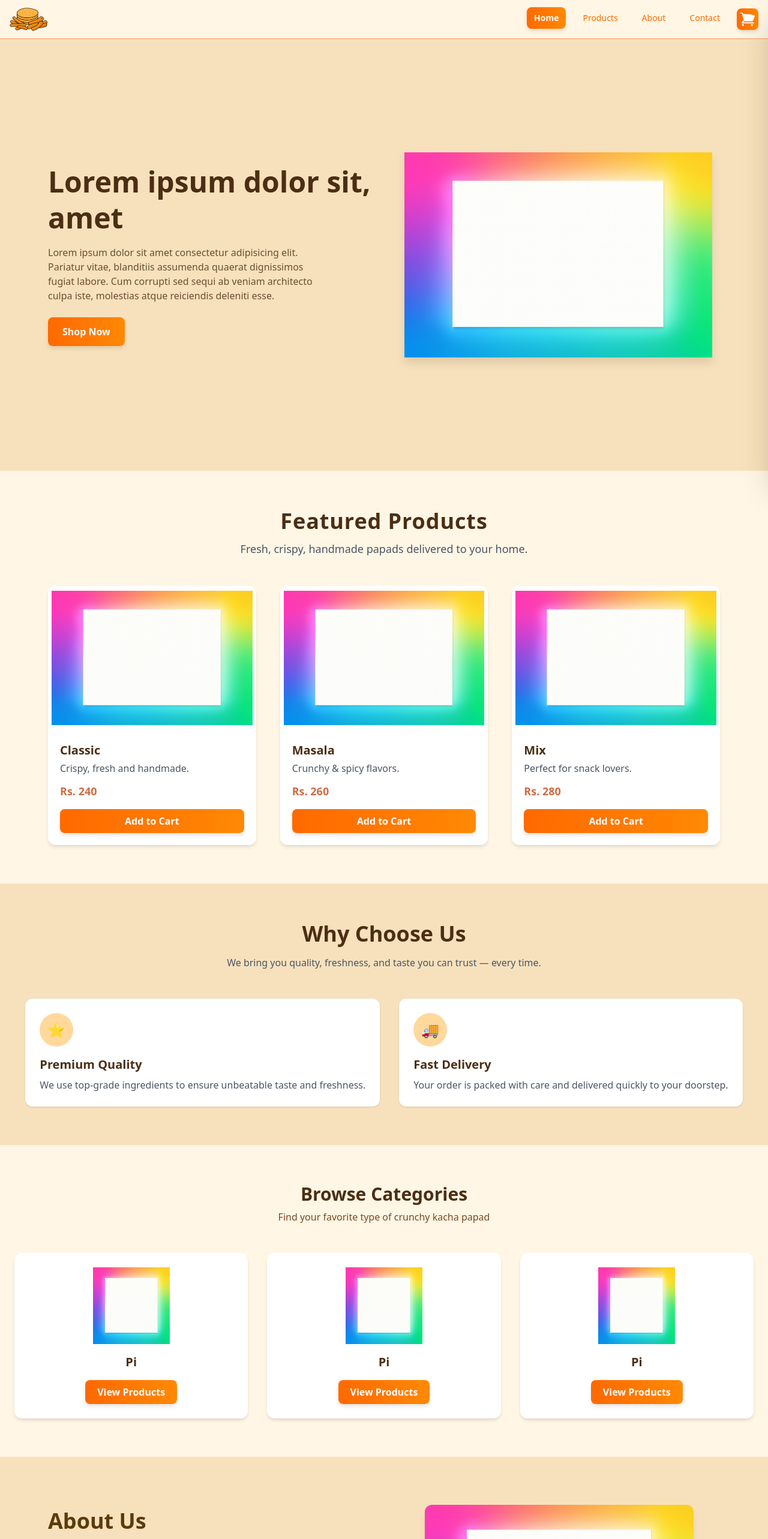
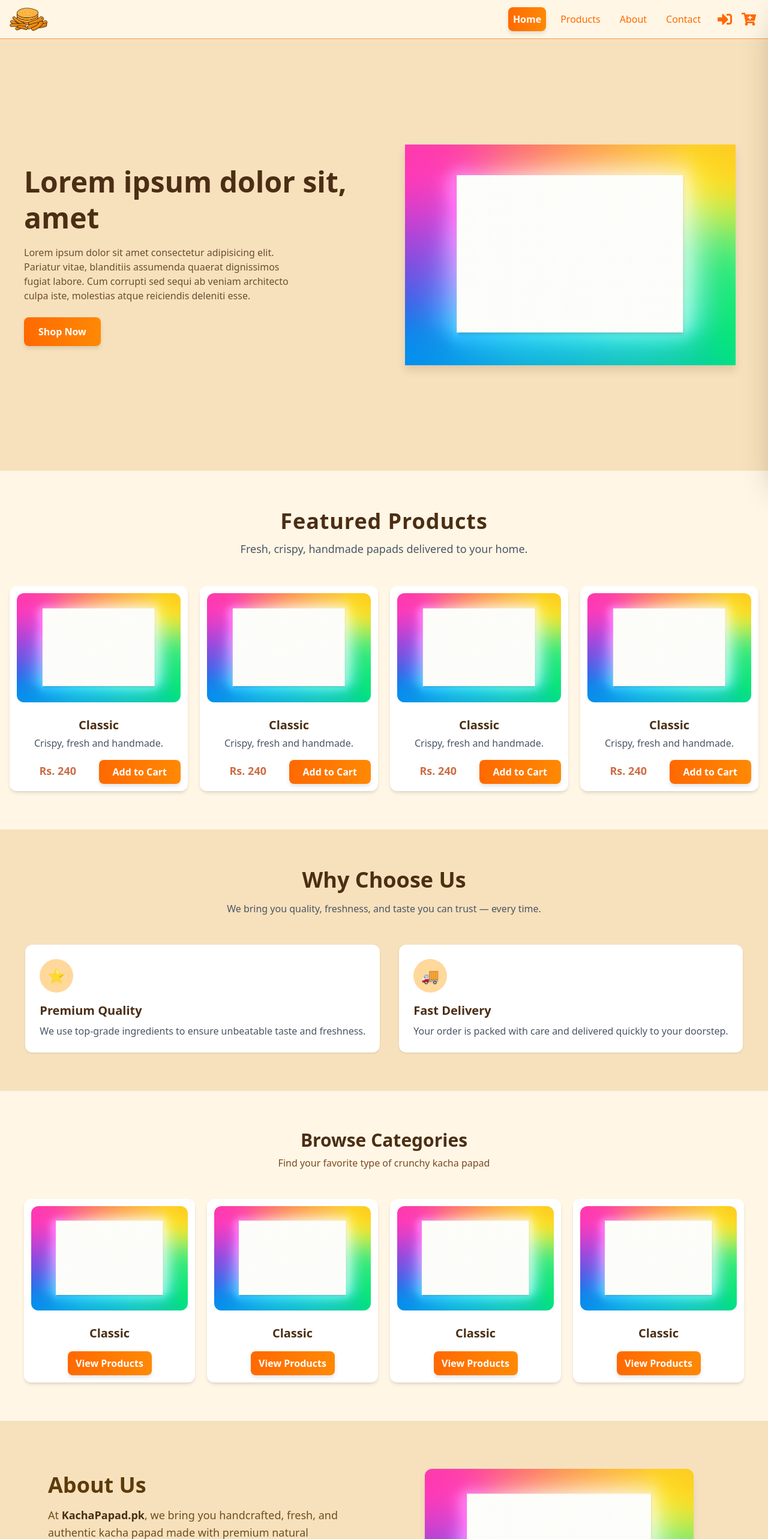
Before and after one commit to Muhammad-Hammad-Habib/e-commerce-frondend, a React (Vite) app: page / in a window 1280 px wide. Shown: the top 2566 px of the page at 60% size. Built offline with nearby package versions, Linux system fonts and the light colour scheme.

Commit message:
Padding margin updates made more mobile responsive

```diff
--- a/src/component/AboutUs.jsx
+++ b/src/component/AboutUs.jsx
@@ -3,7 +3,7 @@ import demo from "../asset/heroSectionBowl.png";
 
 const AboutUs = () => {
   return (
-    <section className="w-full second-main-bg py-20 px-6 lg:px-20">
+    <section className="w-full second-main-bg p-4 sm:py-20 sm:px-6 lg:px-20">
       <div className="max-w-6xl mx-auto grid grid-cols-1 md:grid-cols-2 gap-12 items-center">
         {/* --- Left Content --- */}
         <div>
@@ -11,7 +11,7 @@ const AboutUs = () => {
             About Us
           </h2>
 
-          <p className="text-[#6f4e20] leading-relaxed text-lg mb-6">
+          <p className="text-[#6f4e20] leading-relaxed text-lg mb-3 sm:mb-6">
             At <span className="font-bold main-text-color">KachaPapad.pk</span>,
             we bring you handcrafted, fresh, and authentic kacha papad made with
             premium natural ingredients. Our recipes stay true to traditional
--- a/src/component/BrowseCategories.jsx
+++ b/src/component/BrowseCategories.jsx
@@ -4,53 +4,50 @@ import demo from "../asset/heroSectionBowl.png";
 const BrowseCategories = () => {
   return (
     <section className="py-16">
-      <div className="max-w-7xl mx-auto px-6">
+      <div className="max-w-7xl mx-auto px-1 sm:px-6">
         {/* Section Heading */}
         <h2 className="text-3xl font-extrabold text-center main-text-color mb-2">
           Browse Categories
         </h2>
-        <p className="text-center text-[#7A4A21] mb-12">
+        <p className="text-center text-[#7A4A21] mb-7 sm:mb-12">
           Find your favorite type of crunchy kacha papad
         </p>
 
         {/* Category Grid */}
-        <div className="grid grid-cols-1 sm:grid-cols-2 lg:grid-cols-3 gap-8">
+        <div className="px-1 gap-2 mx-auto grid grid-cols-2 sm:px-4 sm:grid-cols-2 sm:gap-5 md:grid-cols-3 lg:grid-cols-4 text-center">
           {/* Category Card */}
-          <div className="bg-white rounded-xl shadow-md hover:shadow-lg duration-300 p-6 text-center">
-            <img
-              src={demo}
-              alt="Pipe Papad"
-              className="w-32 h-32 mx-auto mb-4"
-            />
+
+          {[1, 2, 3, 4].map((value) => {
+            return (
+              <div
+                key={value}
+                className="bg-white rounded-xl shadow-md overflow-hidden hover:shadow-lg transition-all"
+              >
+                <img
+                  src={demo}
+                  alt="Papad"
+                  className="w-full rounded-2xl sm:rounded-3xl object-contain p-1.5 sm:p-3"
+                />
+                <div className="p-1.5 sm:p-3">
+                  <h3 className="text-xl font-semibold main-text-color">
+                    Classic
+                  </h3>
+
+                  <button className="mt-1 sm:mt-4 w-full m-auto sm:w-35 flex items-center justify-center py-2 custom-button">
+                    <span>View Products</span>
+                  </button>
+                </div>
+              </div>
+            );
+          })}
+
+          {/* <div className="bg-white rounded-xl shadow-md hover:shadow-lg duration-300 p-6 text-center">
+            <img src={demo} alt="Pipe Papad" className="  mx-auto mb-4" />
             <h3 className="text-xl font-semibold main-text-color">Pi</h3>
             <button className="mt-4 px-5 py-2 custom-button font-medium">
               View Products
             </button>
-          </div>
-
-          <div className="bg-white rounded-xl shadow-md hover:shadow-lg duration-300 p-6 text-center">
-            <img
-              src={demo}
-              alt="Pipe Papad"
-              className="w-32 h-32 mx-auto mb-4"
-            />
-            <h3 className="text-xl font-semibold main-text-color">Pi</h3>
-            <button className="mt-4 px-5 py-2 custom-button font-medium">
-              View Products
-            </button>
-          </div>
-
-          <div className="bg-white rounded-xl shadow-md hover:shadow-lg duration-300 p-6 text-center">
-            <img
-              src={demo}
-              alt="Pipe Papad"
-              className="w-32 h-32 mx-auto mb-4"
-            />
-            <h3 className="text-xl font-semibold main-text-color">Pi</h3>
-            <button className="mt-4 px-5 py-2 custom-button font-medium">
-              View Products
-            </button>
-          </div>
+          </div> */}
 
           {/* Category Card */}
           {/* <div className="card-bg rounded-xl shadow-md hover:shadow-lg duration-300 p-6 text-center">
--- a/src/component/FeaturedProducts.jsx
+++ b/src/component/FeaturedProducts.jsx
@@ -13,60 +13,40 @@ const FeaturedProducts = () => {
       </div>
 
       {/* Products Grid */}
-      <div className="max-w-6xl mx-auto grid grid-cols-1 sm:grid-cols-2 lg:grid-cols-3 gap-10 px-4">
+      {/* <div className="px-4 mx-auto grid grid-cols-2 sm:grid-cols-2 md:grid-cols-3 lg:grid-cols-4 gap-2 text-center"> */}
+      <div className="gap-2 px-1.5 mx-auto grid grid-cols-2 sm:px-4 sm:grid-cols-2 sm:gap-5 md:grid-cols-3 lg:grid-cols-4 text-center">
         {/* Card 1 */}
-        <div className="bg-white rounded-xl shadow-md overflow-hidden hover:shadow-lg transition-all">
+        {[1, 2, 3, 4].map((value) => {
+          return (
+            <div
+              key={value}
+              className="bg-white rounded-xl shadow-md overflow-hidden hover:shadow-lg transition-all"
+            >
               <img
                 src={demo}
                 alt="Papad"
-            className="w-full h-60 object-contain p-1.5"
+                className="w-full rounded-2xl sm:rounded-3xl p-1 sm:p-3"
               />
-          <div className="p-5">
-            <h3 className="text-xl font-semibold main-text-color">Classic</h3>
-            <p className="text-gray-600 mt-1">Crispy, fresh and handmade.</p>
-            <p className="text-lg font-bold text-[#ce6c45] mt-3">Rs. 240</p>
+              <div className="p-1.5 sm:p-3">
+                <h3 className="text-xl font-semibold main-text-color">
+                  Classic
+                </h3>
+                <p className="text-gray-600 sm:mt-1 ">
+                  Crispy, fresh and handmade.
+                </p>
+                <div  className="sm:grid sm:grid-cols-2 justify-center items-center">
+                  <p className="text-lg font-bold text-[#ce6c45] sm:mt-3">
+                    Rs. 240
+                  </p>
 
-            <button className="mt-4 w-full flex items-center justify-center py-2 custom-button">
+                  <button className="mt-1 sm:mt-4 w-full m-auto flex items-center justify-center py-2 custom-button">
                     <span>Add to Cart</span>
                   </button>
                 </div>
               </div>
-
-        {/* Card 2 */}
-        <div className="bg-white rounded-xl shadow-md overflow-hidden hover:shadow-lg transition-all">
-          <img
-            src={demo}
-            alt="Papad"
-            className="w-full h-60 object-contain p-1.5"
-          />
-          <div className="p-5">
-            <h3 className="text-xl font-semibold main-text-color">Masala</h3>
-            <p className="text-gray-600 mt-1">Crunchy & spicy flavors.</p>
-            <p className="text-lg font-bold text-[#ce6c45] mt-3">Rs. 260</p>
-
-            <button className="mt-4 w-full flex items-center justify-center py-2 custom-button">
-              <span>Add to Cart</span>
-            </button>
             </div>
-        </div>
-
-        {/* Card 3 */}
-        <div className="bg-white rounded-xl shadow-md overflow-hidden hover:shadow-lg transition-all">
-          <img
-            src={demo}
-            alt="Papad"
-            className="w-full h-60 object-contain p-1.5"
-          />
-          <div className="p-5">
-            <h3 className="text-xl font-semibold main-text-color"> Mix</h3>
-            <p className="text-gray-600 mt-1">Perfect for snack lovers.</p>
-            <p className="text-lg font-bold text-[#ce6c45] mt-3">Rs. 280</p>
-
-            <button className="mt-4 w-full flex items-center justify-center py-2 custom-button">
-              <span>Add to Cart</span>
-            </button>
-          </div>
-        </div>
+          );
+        })}
       </div>
     </section>
   );
--- a/src/component/HeroSection.jsx
+++ b/src/component/HeroSection.jsx
@@ -3,11 +3,11 @@ import heroSectionBlow from "../asset/heroSectionBowl.png";
 
 const HeroSection = () => {
   return (
-    <div className="second-main-bg min-h-[90vh] flex items-center px-8  md:px-20">
-      <div className="grid grid-cols-1 md:grid-cols-2 gap-10 items-center w-full">
+    <div className="second-main-bg min-h-[90vh] flex items-center py-3 px-3 sm:px-8  md:px-10">
+      <div className="grid grid-cols-1 md:grid-cols-2 gap-2 sm:gap-5 md:gap-10 items-center w-full">
         {/* LEFT TEXT AREA */}
         <div>
-          <h1 className="text-4xl md:text-5xl font-extrabold main-text-color leading-tight">
+          <h1 className="text-4xl  md:text-5xl font-extrabold main-text-color leading-tight">
             Lorem ipsum dolor sit, amet
           </h1>
 
@@ -18,11 +18,6 @@ const HeroSection = () => {
             reiciendis deleniti esse.
           </p>
 
-          {/* bg-linear-to-r from-[#fd8e36] to-[#fbbf77]  hover:from-[#fbbf77] hover:to-[#fd8e36]  */}
-          {/* transition-all duration-300
-          shadow-md hover:shadow-lg focus:outline-none focus:ring-2
-          focus:ring-offset-2 focus:ring-[#fd8e36]
-          text-white font-semibold rounded-lg shadow  */}
           <button className="mt-6 px-6 py-3  custom-button">Shop Now</button>
         </div>
 
@@ -31,7 +26,7 @@ const HeroSection = () => {
           <img
             src={heroSectionBlow}
             alt="Kacha Papad Bowl"
-            className="w-fit md:w-[95%] drop-shadow-xl"
+            className="w-fit sm:w-[95%] drop-shadow-xl"
           />
         </div>
       </div>
--- a/src/component/Navbar.jsx
+++ b/src/component/Navbar.jsx
@@ -2,21 +2,13 @@ import {
   Disclosure,
   DisclosureButton,
   DisclosurePanel,
-  Menu,
-  MenuButton,
-  MenuItem,
-  MenuItems,
 } from "@headlessui/react";
 import logo from "../asset/logo.png";
-// import { Bars3Icon, BellIcon, XMarkIcon } from '@heroicons/react/24/outline'
-import {
-  Bars3Icon,
-  BellIcon,
-  XMarkIcon,
-  ShoppingCartIcon,
-} from "@heroicons/react/24/solid";
 import { useState } from "react";
 import { NavLink } from "react-router-dom";
+import { FaCartPlus, FaSignInAlt } from "react-icons/fa";
+import { GiHamburgerMenu } from "react-icons/gi";
+import { HiXMark } from "react-icons/hi2";
 
 const Navbar = ({ toggleCart }) => {
   const [navigation, setNavigation] = useState([
@@ -45,16 +37,21 @@ const Navbar = ({ toggleCart }) => {
         <div className="relative flex h-16 items-center justify-between">
           <div className="absolute inset-y-0 left-0 flex items-center sm:hidden">
             {/* Mobile menu button*/}
-            <DisclosureButton className="custom-button group relative inline-flex items-center justify-center rounded-md p-2 text-gray-400 hover:bg-white/5 hover:text-white focus:outline-2 focus:-outline-offset-1 focus:outline-indigo-500">
+            <DisclosureButton className=" text-[#ff6900] group relative inline-flex items-center justify-center rounded-md p-2  hover:bg-white/5 focus:outline-2 focus:-outline-offset-1 focus:outline-[#ff6900]">
               <span className="absolute -inset-0.5" />
               <span className="sr-only">Open main menu</span>
-              <Bars3Icon
+              {/* <Bars3Icon
+
+              /> */}
+              <GiHamburgerMenu
+                size={24}
                 aria-hidden="true"
-                className="block size-6 group-data-open:hidden"
+                className="block  group-data-open:hidden "
               />
-              <XMarkIcon
+              <HiXMark
                 aria-hidden="true"
-                className="hidden size-6 group-data-open:block"
+                size={24}
+                className="hidden  group-data-open:block"
               />
             </DisclosureButton>
           </div>
@@ -74,7 +71,7 @@ const Navbar = ({ toggleCart }) => {
                       item.current
                         ? "custom-button"
                         : "text-[#ff6900] hover:bg-white/5 hover:text-[#d75a00]",
-                      "rounded-md px-3 py-2 text-sm font-medium"
+                      "rounded-md px-2 py-2 text-md font-medium"
                     )}
                   >
                     {item.name}
@@ -84,15 +81,18 @@ const Navbar = ({ toggleCart }) => {
             </div>
           </div>
           <div className="absolute inset-y-0 right-0 flex items-center pr-1 sm:static sm:inset-auto sm:ml-4 sm:pr-0">
+            <NavLink
+              to="signin"
+              className="relative rounded-full p-1 mr-2 text-[#ff6900]"
+            >
+              <FaSignInAlt size={24} />
+            </NavLink>
+
             <button
               type="button"
-              className="relative rounded-full p-1 custom-button "
+              className="relative rounded-full p-1 text-[#ff6900] "
             >
-              <ShoppingCartIcon
-                aria-hidden="true"
-                className="size-7"
-                onClick={toggleCart}
-              />
+              <FaCartPlus size={24} onClick={toggleCart} />
             </button>
 
             {/* Profile dropdown */}
@@ -152,8 +152,8 @@ const Navbar = ({ toggleCart }) => {
               aria-current={item.current ? "page" : undefined}
               className={classNames(
                 item.current
-                  ? "bg-gradient-to-r from-[#fd8e36] to-[#fbbf77] text-white"
-                  : "text-[#ce6c45] hover:bg-white/5 hover:text-[#f4713d]",
+                  ? "custom-button"
+                  : "text-[#ff6900] hover:bg-white/5 hover:text-[#d75a00]",
                 "block rounded-md px-3 py-2 text-base font-medium"
               )}
             >
```
Also changed, not shown: src/component/Footer.jsx (+6 -6 lines), src/component/Products.jsx (+23 -6 lines). Lines whose indentation alone changed are shown as unchanged.
